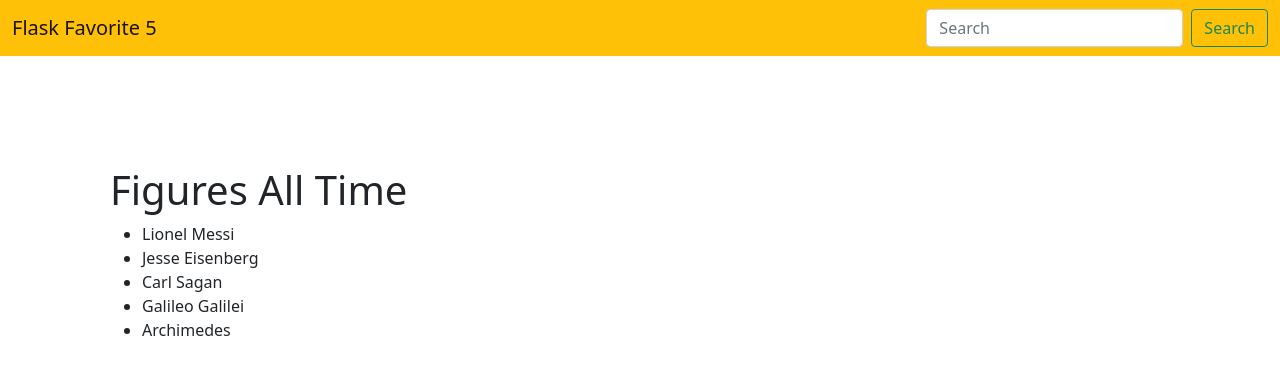
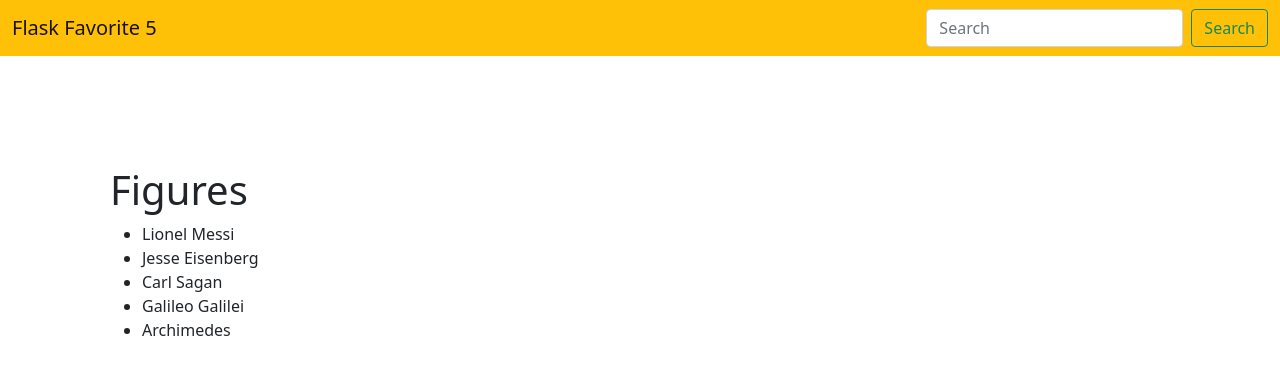
Before and after one commit to RedwanQ/FlaskFav_5, a Flask app: page / in a window 1280 px wide. Shown: the top 375 px of the page. Run offline with Flask 2, Linux system fonts and the light colour scheme; some libraries are stand-ins or nearby versions.

Commit message:
second commit

```diff
--- a/templates/index.html
+++ b/templates/index.html
@@ -35,7 +35,7 @@
         <!--  -->
           <div class="center">
 
-            <h1>Figures All Time</h1>
+            <h1>Figures</h1>
             <ul>
                 <li>Lionel Messi</li>
                 <li>Jesse Eisenberg</li>
```
